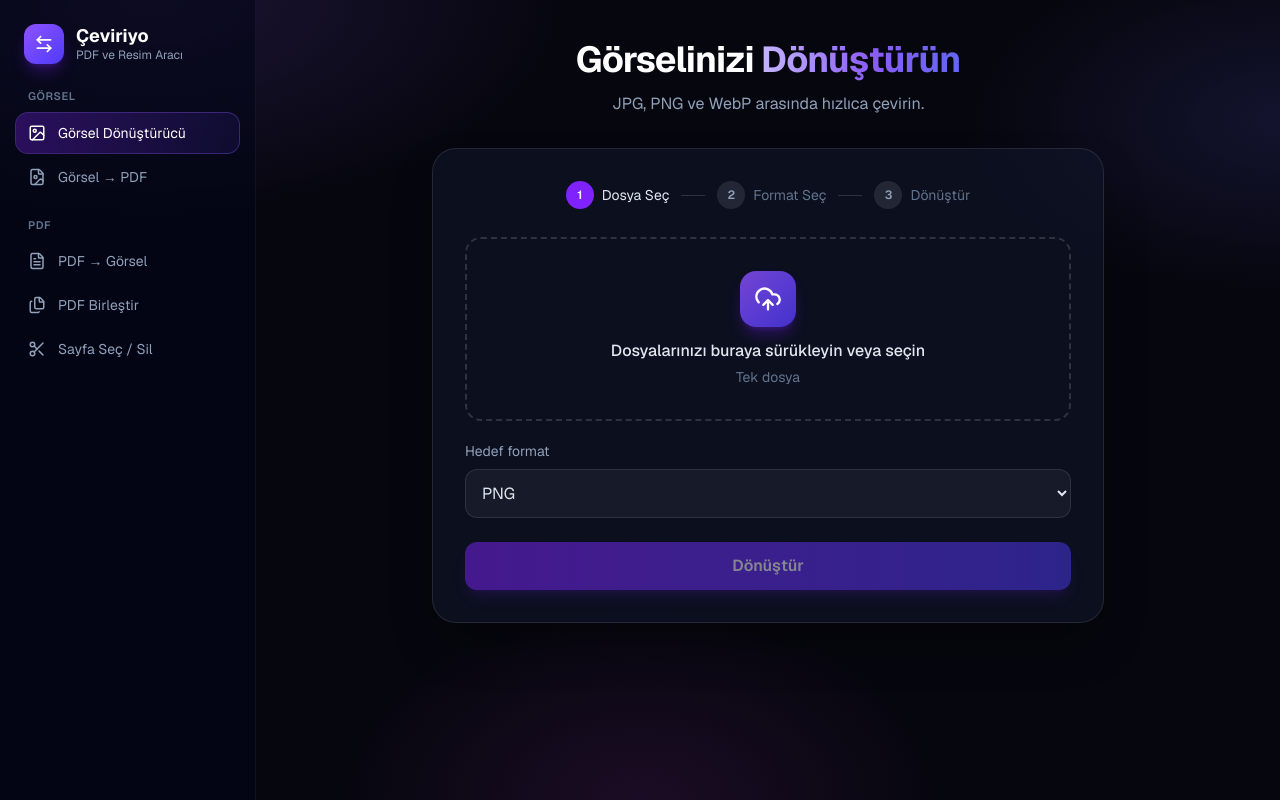
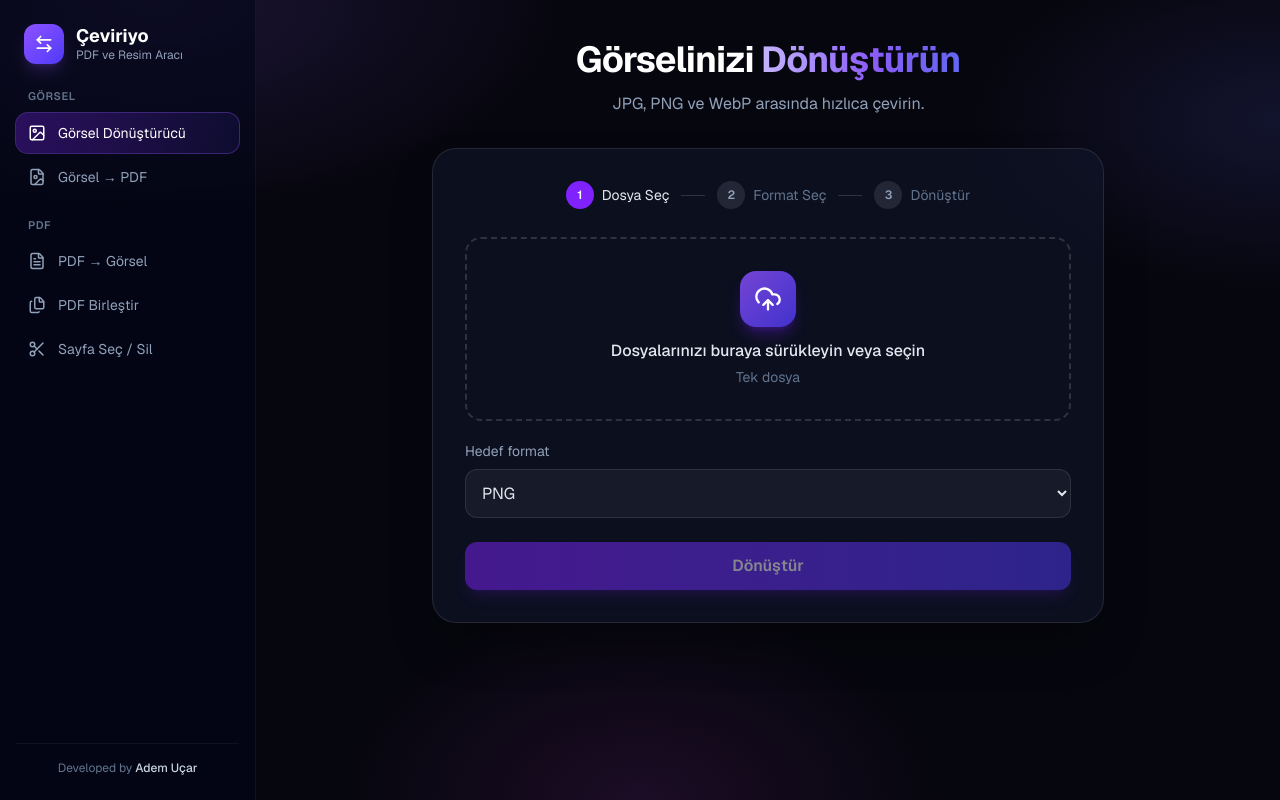
Before and after one commit to ademucar/donusturucu-site, a Next.js app: page / in a window 1280 px wide. Built offline with nearby package versions, Linux system fonts and the light colour scheme.

Commit message:
Update Sidebar.tsx

```diff
--- a/app/components/Sidebar.tsx
+++ b/app/components/Sidebar.tsx
@@ -7,9 +7,9 @@ import NavLinks from "@/app/components/NavLinks";
 export default function Sidebar() {
   const pathname = usePathname();
   return (
-    <aside className="hidden w-64 shrink-0 flex-col gap-6 border-r border-white/5 bg-slate-950/60 px-4 py-6 md:flex">
+    <aside className="hidden w-64 shrink-0 flex-col gap-6 border-r border-white/5 bg-slate-950/60 px-4 py-6 md:flex h-screen sticky top-0">
       <Link href="/" className="flex items-center gap-3 px-2">
-        <span className="grid h-10 w-10 place-items-center rounded-xl bg-gradient-to-br from-violet-500 to-indigo-600 shadow-lg shadow-violet-600/30">
+        <span className="grid h-10 w-10 place-items-center rounded-xl bg-gradient-to-br from-violet-500 to-indigo-600 shadow-lg shadow-violet-500/20">
           <ArrowLeftRight className="h-5 w-5 text-white" />
         </span>
         <span>
@@ -18,6 +18,21 @@ export default function Sidebar() {
         </span>
       </Link>
       <NavLinks pathname={pathname} />
+
+      {/* Geliştirici Bilgisi Alanı */}
+      <div className="mt-auto pt-4 text-xs text-slate-500 text-center border-t border-white/5">
+        <p>
+          Developed by{" "}
+          <a
+            href="https://ademucar.com.tr/"
+            target="_blank"
+            rel="noopener noreferrer"
+            className="text-slate-300 font-medium hover:text-white transition-colors"
+          >
+            Adem Uçar
+          </a>
+        </p>
+      </div>
     </aside>
   );
 }
```
